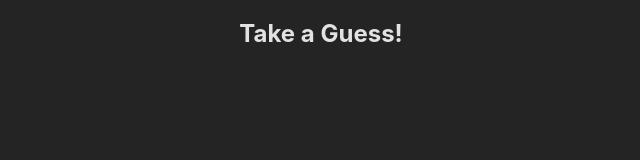
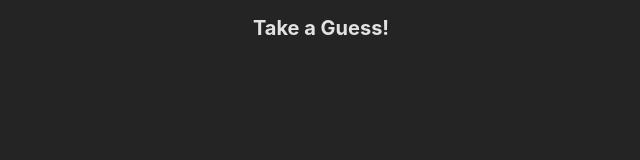
Before and after one commit to KramerJosh/WordGame, a React (Vite) app: page / in a window 1280 px wide. Shown: the top 160 px of the page, without its empty margins (319-959 px from the left). Built offline with nearby package versions, Linux system fonts and the light colour scheme.

Commit message:
changed padding inside of letter-row component

```diff
--- a/src/App.jsx
+++ b/src/App.jsx
@@ -109,7 +109,7 @@ const App = () => {
     // if there were already 4 previous guesses, and the 5th guess isn't the wordle, set game state to "game over", disable the other buttons, and change header to include the wordle.
     if (guesses.length === 4 && currentGuess !== wordle.word) {
       setOtherButtons("disable");
-      setGameHeader(`Game Over. Word was ${wordle.word}.`);
+      setGameHeader(`game over. word was ${wordle.word}.`);
       setGameOver(true);
     }
   };
--- a/src/components/LetterRow.jsx
+++ b/src/components/LetterRow.jsx
@@ -8,7 +8,7 @@ const LetterRow = ({ wordArray, colorArray }) => {
   const rowStyle = {
     display: "flex",
     gap: "8px",
-    padding: "16px",
+    padding: "2px",
   };
 
   return (
--- a/src/index.css
+++ b/src/index.css
@@ -14,7 +14,7 @@
 }
 
 h1 {
-  font-size: 24px;
+  font-size: 20px;
 }
 
 a {
```
